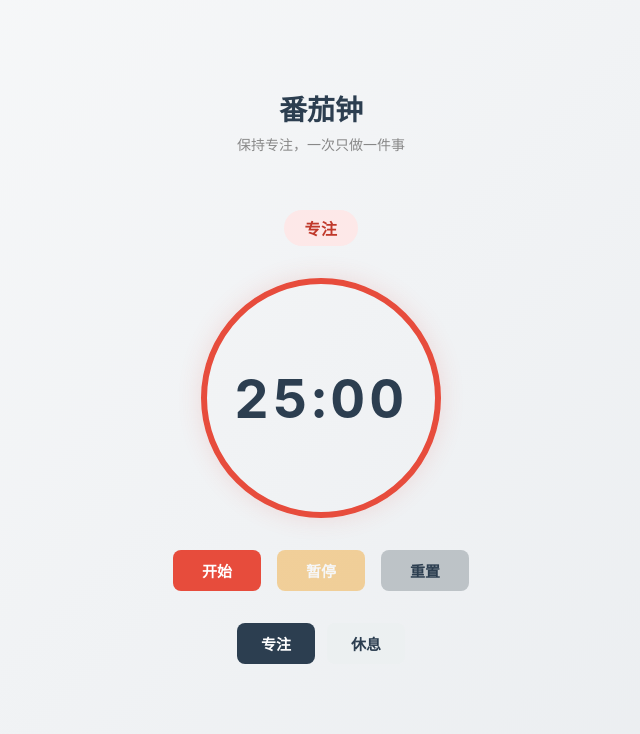
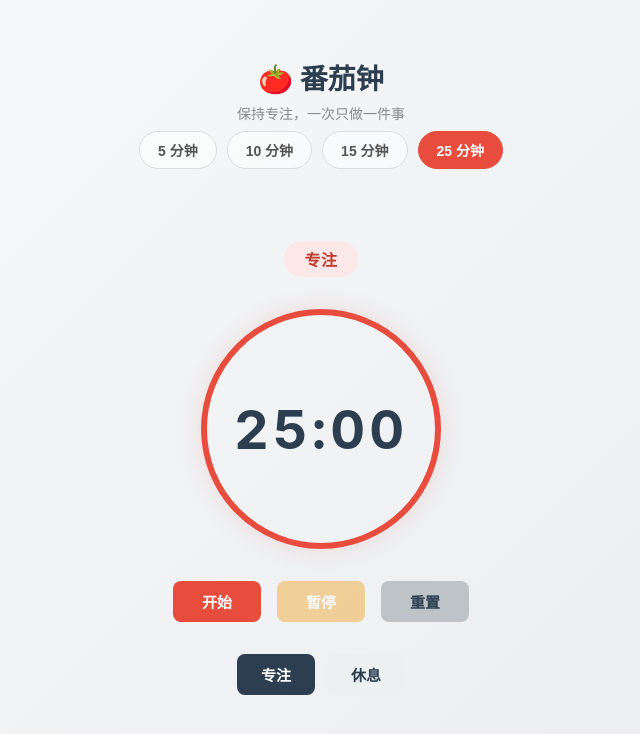
Before and after one commit to xinfeng686-source/vue.3-homework, a Vue app: page /pomodoro in a window 1280 px wide. Shown: the top 734 px of the page, without its empty margins (319-959 px from the left). Built offline with nearby package versions, Linux system fonts and the light colour scheme.

Commit message:
修复挡位切换上报Bug 改用独立actualElapsedSeconds计数器

```diff
--- a/src/stores/app.js
+++ b/src/stores/app.js
@@ -1,5 +1,5 @@
 import { defineStore } from 'pinia'
-import { ref, computed } from 'vue'
+import { ref, computed, watch } from 'vue'
 
 export const useAppStore = defineStore('app', () => {
   const loading = ref(false)
@@ -7,11 +7,11 @@ export const useAppStore = defineStore('app', () => {
   const globalTitle = ref('LifeOS 个人数字生活舱')
 
   // ======== 跨模块统计（供 Dashboard / Records / Pomodoro 联动） ========
-  const pendingTasksCount = ref(0)   // 待办任务数
-    const totalRecordsCount = ref(0)   // 记录总数
+  const pendingTasksCount = ref(parseInt(localStorage.getItem('lifeos_pending_tasks')) || 0)
+  const totalRecordsCount = ref(parseInt(localStorage.getItem('lifeos_total_records')) || 0)
 
   // ---- 专注时长（底层以秒记录，对外暴露分钟） ----
-  const todayFocusSeconds = ref(0)
+  const todayFocusSeconds = ref(parseInt(localStorage.getItem('lifeos_focus_seconds')) || 0)
   const todayFocusMinutes = computed(() =>
     parseFloat((todayFocusSeconds.value / 60).toFixed(1))
   )
@@ -32,6 +32,16 @@ export const useAppStore = defineStore('app', () => {
     todayFocusSeconds.value += seconds
   }
 
+  // ---- 持久化：状态变化时自动写入 localStorage ----
+  watch(
+    [pendingTasksCount, totalRecordsCount, todayFocusSeconds],
+    ([p, t, s]) => {
+      localStorage.setItem('lifeos_pending_tasks', String(p))
+      localStorage.setItem('lifeos_total_records', String(t))
+      localStorage.setItem('lifeos_focus_seconds', String(s))
+    }
+  )
+
   return {
     loading,
     theme,
--- a/src/stores/pomodoroStore.js
+++ b/src/stores/pomodoroStore.js
@@ -53,6 +53,19 @@ export const usePomodoroStore = defineStore('pomodoro', () => {
     timeLeft.value = mode.value === 'focus' ? FOCUS_TIME : BREAK_TIME
   }
 
+  // 供 Pomodoro.vue 调用：切换时间挡位
+  function setDuration(seconds) {
+    if (isRunning.value) return
+    timeLeft.value = seconds
+    mode.value = 'focus'
+  }
+
+  // 供 Pomodoro.vue 调用：从 localStorage 恢复倒计时
+  function restoreTimer(remainingSeconds) {
+    timeLeft.value = remainingSeconds
+    isRunning.value = false
+  }
+
   function switchMode() {
     pauseTimer()
     mode.value = mode.value === 'focus' ? 'break' : 'focus'
@@ -71,6 +84,8 @@ export const usePomodoroStore = defineStore('pomodoro', () => {
     startTimer,
     pauseTimer,
     resetTimer,
+    setDuration,
+    restoreTimer,
     switchMode
   }
 })
--- a/src/views/Pomodoro.vue
+++ b/src/views/Pomodoro.vue
@@ -1,17 +1,28 @@
 <template>
   <div class="page-pomodoro">
     <header class="page-header">
-      <h1>番茄钟</h1>
+      <h1>&#127813; 番茄钟</h1>
       <p class="page-subtitle">保持专注，一次只做一件事</p>
     </header>
+
+    <!-- 时间挡位 -->
+    <div class="presets">
+      <button
+        v-for="m in presets"
+        :key="m"
+        class="preset-btn"
+        :class="{ active: selectedMinutes === m }"
+        :disabled="pomodoroStore.isRunning"
+        @click="selectDuration(m)"
+      >{{ m }} 分钟</button>
+    </div>
+
     <PomodoroTimer />
   </div>
 </template>
 
 <script setup>
-
-import { watch } from 'vue'
-import { onBeforeUnmount } from 'vue'
+import { ref, watch, onMounted, onBeforeUnmount } from 'vue'
 import PomodoroTimer from '@/components/PomodoroTimer.vue'
 import { usePomodoroStore } from '@/stores/pomodoroStore'
 import { useAppStore } from '@/stores/app'
@@ -19,40 +30,148 @@ import { useAppStore } from '@/stores/app'
 const pomodoroStore = usePomodoroStore()
 const appStore = useAppStore()
 
-const FOCUS_SECONDS = 1500
+// ============================================================
+// 多挡位 + 防刷新持久化 + 精确上报
+// ------------------------------------------------------------
+// 时间追踪改为独立 actualElapsedSeconds 计数器，
+// 仅在 setInterval 真实 tick 时 +1，彻底消除
+// 「挡位切换产生虚假差值」的 Bug。
+// ============================================================
+
+// ---- 时间挡位 ----
+const presets = [5, 10, 15, 25]
+const selectedMinutes = ref(25)
+
+function selectDuration(minutes) {
+  if (pomodoroStore.isRunning) return
+
+  // 切换前先上报当前会话已跑的真实秒数（如果有）
+  if (actualElapsedSeconds > 0 && !focusSubmitted) {
+    appStore.addFocusTime(actualElapsedSeconds)
+  }
+
+  selectedMinutes.value = minutes
+  pomodoroStore.setDuration(minutes * 60)
+  currentSessionDuration = minutes * 60
+  actualElapsedSeconds = 0
+  focusSubmitted = false
+}
+
+// ---- 当前会话总时长（秒，随挡位变化，用于 complete 上报） ----
+let currentSessionDuration = 1500
+
+// ---- 独立计数器：仅当 setInterval 真实递减时 +1 ----
+let actualElapsedSeconds = 0
+
+// ---- 持久化 key 前缀 ----
+const PREFIX = 'lifeos_pomo_'
+
+// ---- 标志位 ----
+let isRestoring = false
 let focusSubmitted = false
 
-// 时机 1：倒计时自然结束 → 上报完整 25 分钟（单位：秒）
+// ============ 上报时机 ============
+
+// 时机 1：倒计时自然结束 & 累计真实 tick
 watch(() => pomodoroStore.timeLeft, (val, oldVal) => {
+  if (isRestoring) return
+
+  // 真实 tick 计数：仅当正在运行时递减才算
+  if (oldVal !== undefined && val < oldVal && pomodoroStore.isRunning) {
+    actualElapsedSeconds++
+  }
+
+  // 完整会话完成
   if (oldVal > 0 && val === 0 && pomodoroStore.mode === 'focus' && !focusSubmitted) {
     focusSubmitted = true
-    appStore.addFocusTime(FOCUS_SECONDS)
+    appStore.addFocusTime(currentSessionDuration)
+    clearPomoState()
   }
 })
 
-// 时机 2：暂停 / 重置 → 上报已消耗的秒数
+// 时机 2：暂停 / 重置 → 上报 actualElapsedSeconds
 watch(() => pomodoroStore.isRunning, (running) => {
+  if (isRestoring) return
   if (running) {
     focusSubmitted = false
+    savePomoRunning()
   } else if (pomodoroStore.mode === 'focus' && !focusSubmitted) {
-    const elapsed = FOCUS_SECONDS - pomodoroStore.timeLeft
-    if (elapsed > 0) {
-      appStore.addFocusTime(elapsed)
+    if (actualElapsedSeconds > 0) {
+      appStore.addFocusTime(actualElapsedSeconds)
+      actualElapsedSeconds = 0
       focusSubmitted = true
     }
+    savePomoPaused()
   }
 })
 
-// 时机 3：组件销毁前（路由跳走）→ 上报剩余秒数
+// 时机 3：组件销毁前
 onBeforeUnmount(() => {
-  if (!focusSubmitted && pomodoroStore.mode === 'focus') {
-    const elapsed = FOCUS_SECONDS - pomodoroStore.timeLeft
-    if (elapsed > 0) {
-      appStore.addFocusTime(elapsed)
+  if (isRestoring) return
+  if (!focusSubmitted && pomodoroStore.mode === 'focus' && actualElapsedSeconds > 0) {
+    appStore.addFocusTime(actualElapsedSeconds)
+  }
+  savePomoPaused()
+})
+
+// ============ 持久化辅助 ============
+
+function savePomoRunning() {
+  const endTime = Date.now() + pomodoroStore.timeLeft * 1000
+  localStorage.setItem(PREFIX + 'end_time', String(endTime))
+  localStorage.setItem(PREFIX + 'duration', String(currentSessionDuration))
+  localStorage.setItem(PREFIX + 'running', 'true')
+}
+
+function savePomoPaused() {
+  localStorage.setItem(PREFIX + 'remaining', String(pomodoroStore.timeLeft * 1000))
+  localStorage.setItem(PREFIX + 'duration', String(currentSessionDuration))
+  localStorage.setItem(PREFIX + 'running', 'false')
+}
+
+function clearPomoState() {
+  localStorage.removeItem(PREFIX + 'end_time')
+  localStorage.removeItem(PREFIX + 'remaining')
+  localStorage.removeItem(PREFIX + 'duration')
+  localStorage.removeItem(PREFIX + 'running')
+}
+
+// ============ 挂载时恢复 ============
+
+onMounted(() => {
+  const running = localStorage.getItem(PREFIX + 'running')
+
+  if (running === 'true') {
+    const endTime = parseInt(localStorage.getItem(PREFIX + 'end_time'))
+    const savedDuration = parseInt(localStorage.getItem(PREFIX + 'duration')) || 1500
+    currentSessionDuration = savedDuration
+    selectedMinutes.value = Math.round(savedDuration / 60)
+    const remaining = Math.max(0, Math.floor((endTime - Date.now()) / 1000))
+
+    isRestoring = true
+    if (remaining > 0) {
+      pomodoroStore.restoreTimer(remaining)
+      pomodoroStore.startTimer()
+    } else {
+      // 已经过期 → 上报完整会话时长
+      appStore.addFocusTime(currentSessionDuration)
+      focusSubmitted = true
+      pomodoroStore.resetTimer()
     }
+    isRestoring = false
+    clearPomoState()
+
+  } else if (running === 'false') {
+    const remainingMs = parseInt(localStorage.getItem(PREFIX + 'remaining'))
+    const savedDuration = parseInt(localStorage.getItem(PREFIX + 'duration')) || 1500
+    if (remainingMs && remainingMs > 0) {
+      currentSessionDuration = savedDuration
+      selectedMinutes.value = Math.round(savedDuration / 60)
+      pomodoroStore.setDuration(Math.floor(remainingMs / 1000))
+    }
+    clearPomoState()
   }
 })
-
 </script>
 
 <style scoped>
@@ -70,15 +189,47 @@ onBeforeUnmount(() => {
   text-align: center;
   margin-bottom: 8px;
 }
-
 .page-header h1 {
   font-size: 28px;
   font-weight: 700;
   margin-bottom: 6px;
 }
-
 .page-subtitle {
   font-size: 14px;
   color: #888;
 }
+
+/* ---- 时间挡位 ---- */
+.presets {
+  display: flex;
+  gap: 10px;
+  margin-bottom: 24px;
+}
+
+.preset-btn {
+  padding: 8px 18px;
+  border: 1px solid #ddd;
+  border-radius: 20px;
+  background: rgba(255, 255, 255, 0.6);
+  font-size: 14px;
+  font-weight: 600;
+  cursor: pointer;
+  transition: all 0.2s;
+  color: #555;
+  user-select: none;
+}
+.preset-btn:hover {
+  border-color: #e74c3c;
+  color: #e74c3c;
+  background: rgba(231, 76, 60, 0.06);
+}
+.preset-btn.active {
+  background: #e74c3c;
+  color: #fff;
+  border-color: #e74c3c;
+}
+.preset-btn:disabled {
+  opacity: 0.4;
+  cursor: not-allowed;
+}
 </style>
```
